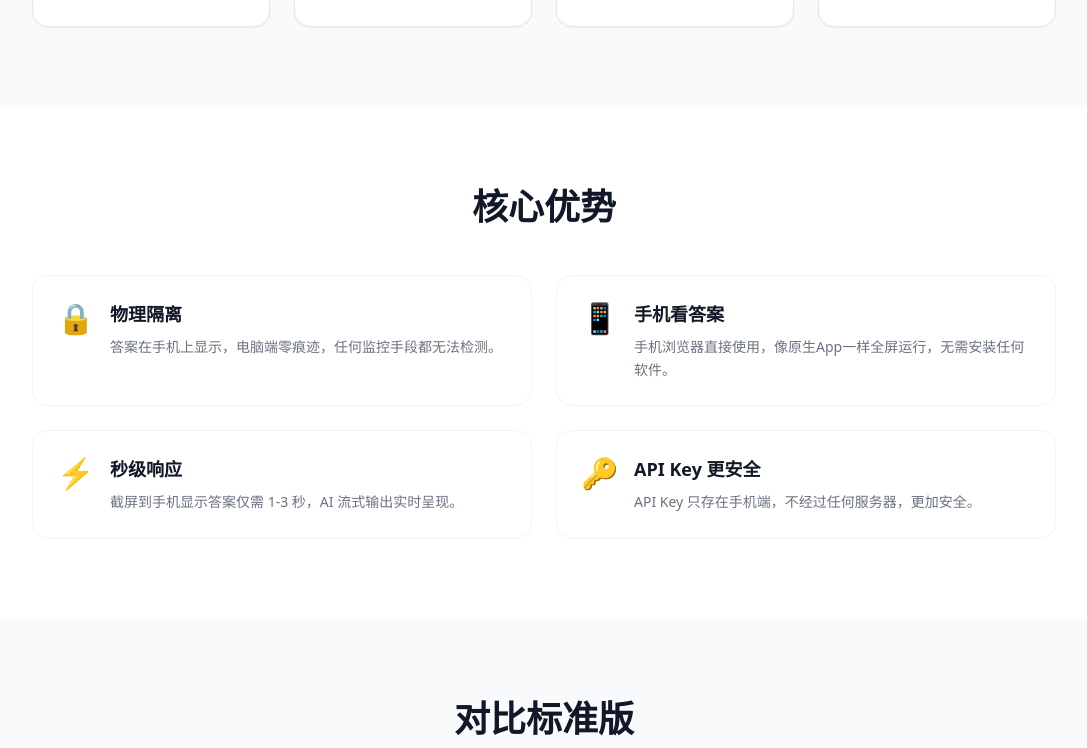
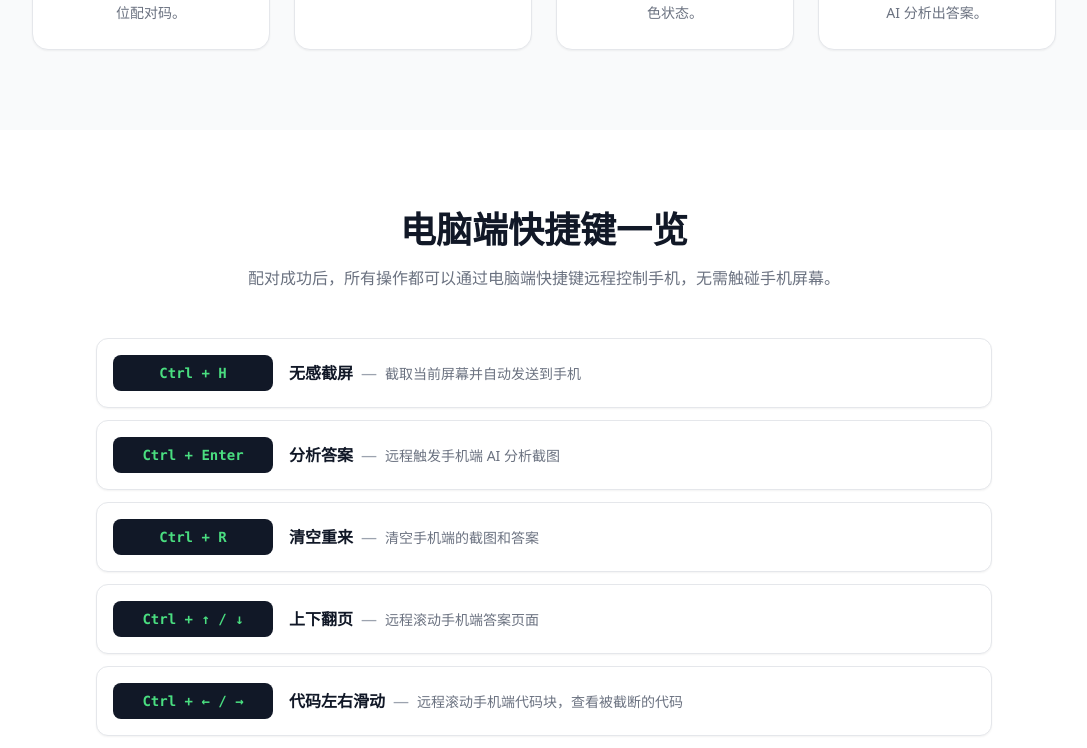
Before and after one commit to benshan123/landing, a Next.js app: page /twophone in a window 1280 px wide. Shown: the part 1020-1768 px from the top of the page, without its empty margins (96-1183 px from the left). Built offline with nearby package versions, Linux system fonts and the light colour scheme.

Commit message:
feat: 重写双机位页面 - 详细配对流程 + 快捷键一览表

```diff
--- a/app/i18n.ts
+++ b/app/i18n.ts
@@ -167,19 +167,29 @@ export const translations = {
     twophone_subtitle: '物理隔离，终极隐身',
     twophone_desc: '电脑只负责无感截屏，答案直接显示在手机上。电脑端无任何窗口痕迹，实现真正的物理隔离。',
     twophone_badge: '🔥 2.0 全新功能',
-    twophone_how_title: '使用流程',
+    twophone_how_title: '如何配对连接',
     twophone_steps: [
-      { step: '1', title: '安装配对', desc: '电脑安装双机位版客户端，启动后显示配对二维码。用手机扫码完成配对。' },
-      { step: '2', title: '开始考试', desc: '电脑端只有系统托盘图标，无任何可疑窗口。正常打开考试/面试页面。' },
-      { step: '3', title: '快捷键截屏', desc: '按 Ctrl+H 无感截屏，截图自动通过加密通道发送到手机。' },
-      { step: '4', title: '手机看答案', desc: '手机自动接收截图并调用 AI 分析，实时显示完整答案。' },
+      { step: '1', title: '电脑端启动', desc: '安装并打开双机位版客户端，在设置→双机位中开启"双机位模式"，软件会自动生成一个 6 位配对码。' },
+      { step: '2', title: '手机端打开', desc: '手机浏览器访问电脑显示的地址（同一 WiFi 下的局域网地址），进入配对页面。' },
+      { step: '3', title: '输入配对码', desc: '在手机配对页面输入电脑上显示的 6 位配对码，点击连接。连接成功后会显示"已配对"绿色状态。' },
+      { step: '4', title: '开始使用', desc: '配对成功后，电脑截屏会自动传到手机。在手机上点击"处理"或电脑按 Ctrl+Enter，即可 AI 分析出答案。' },
+    ],
+    twophone_hotkey_title: '电脑端快捷键一览',
+    twophone_hotkey_desc: '配对成功后，所有操作都可以通过电脑端快捷键远程控制手机，无需触碰手机屏幕。',
+    twophone_hotkeys: [
+      { keys: 'Ctrl + H', action: '无感截屏', desc: '截取当前屏幕并自动发送到手机' },
+      { keys: 'Ctrl + Enter', action: '分析答案', desc: '远程触发手机端 AI 分析截图' },
+      { keys: 'Ctrl + R', action: '清空重来', desc: '清空手机端的截图和答案' },
+      { keys: 'Ctrl + ↑ / ↓', action: '上下翻页', desc: '远程滚动手机端答案页面' },
+      { keys: 'Ctrl + ← / →', action: '代码左右滑动', desc: '远程滚动手机端代码块，查看被截断的代码' },
+      { keys: 'Ctrl + B', action: '隐藏/显示窗口', desc: '快速隐藏电脑端窗口' },
     ],
     twophone_advantage_title: '核心优势',
     twophone_advantages: [
       { icon: '🔒', title: '物理隔离', desc: '答案在手机上显示，电脑端零痕迹，任何监控手段都无法检测。' },
-      { icon: '📱', title: '手机看答案', desc: '手机浏览器直接使用，像原生App一样全屏运行，无需安装任何软件。' },
+      { icon: '🎮', title: '全快捷键操控', desc: '所有操作通过电脑快捷键远程完成，无需触碰手机，像正常打字一样自然。' },
       { icon: '⚡', title: '秒级响应', desc: '截屏到手机显示答案仅需 1-3 秒，AI 流式输出实时呈现。' },
-      { icon: '🔑', title: 'API Key 更安全', desc: 'API Key 只存在手机端，不经过任何服务器，更加安全。' },
+      { icon: '📱', title: '手机免安装', desc: '手机浏览器直接使用，像原生 App 一样全屏运行，无需安装任何软件。' },
     ],
     twophone_vs_title: '对比标准版',
     twophone_vs_headers: ['', '标准版', '双机位版'],
@@ -372,19 +382,29 @@ export const translations = {
     twophone_subtitle: 'Physical Isolation, Ultimate Stealth',
     twophone_desc: 'PC only captures invisible screenshots. Answers are displayed on your phone. Zero traces on the PC — true physical isolation.',
     twophone_badge: '🔥 New in 2.0',
-    twophone_how_title: 'How It Works',
+    twophone_how_title: 'How to Pair & Connect',
     twophone_steps: [
-      { step: '1', title: 'Install & Pair', desc: 'Install the Dual-Device client on your PC. Scan the QR code with your phone to pair.' },
-      { step: '2', title: 'Start Your Exam', desc: 'PC shows only a system tray icon — no suspicious windows. Open your exam/interview page normally.' },
-      { step: '3', title: 'Hotkey Screenshot', desc: 'Press Ctrl+H to take an invisible screenshot. It is sent to your phone via encrypted channel.' },
-      { step: '4', title: 'View Answers on Phone', desc: 'Phone receives the screenshot, calls AI for analysis, and displays the full answer in real-time.' },
+      { step: '1', title: 'Launch on PC', desc: 'Install and open the Dual-Device client. Go to Settings → Dual-Device and enable "Dual-Device Mode". A 6-digit pairing code will appear.' },
+      { step: '2', title: 'Open on Phone', desc: 'On your phone browser, visit the URL displayed on the PC (local network address on the same WiFi).' },
+      { step: '3', title: 'Enter Code', desc: 'Enter the 6-digit pairing code on the phone pairing page and tap Connect. A green "Paired" status confirms success.' },
+      { step: '4', title: 'Start Using', desc: 'Once paired, PC screenshots auto-transfer to phone. Tap "Analyze" on phone or press Ctrl+Enter on PC to get AI answers.' },
+    ],
+    twophone_hotkey_title: 'PC Shortcut Keys',
+    twophone_hotkey_desc: 'After pairing, control everything from the PC keyboard — no need to touch your phone.',
+    twophone_hotkeys: [
+      { keys: 'Ctrl + H', action: 'Silent Screenshot', desc: 'Capture the screen and auto-send to phone' },
+      { keys: 'Ctrl + Enter', action: 'Analyze', desc: 'Remotely trigger AI analysis on phone' },
+      { keys: 'Ctrl + R', action: 'Clear All', desc: 'Clear screenshots and answers on phone' },
+      { keys: 'Ctrl + ↑ / ↓', action: 'Scroll Up/Down', desc: 'Remotely scroll the answer page on phone' },
+      { keys: 'Ctrl + ← / →', action: 'Scroll Code', desc: 'Horizontally scroll code blocks on phone' },
+      { keys: 'Ctrl + B', action: 'Hide/Show', desc: 'Toggle PC window visibility' },
     ],
     twophone_advantage_title: 'Key Advantages',
     twophone_advantages: [
       { icon: '🔒', title: 'Physical Isolation', desc: 'Answers on phone, zero traces on PC. Undetectable by any monitoring method.' },
-      { icon: '📱', title: 'Phone as Display', desc: 'Works in phone browser like a native app — no software installation needed on phone.' },
+      { icon: '🎮', title: 'Full Keyboard Control', desc: 'All operations via PC shortcuts — no need to touch your phone, as natural as typing.' },
       { icon: '⚡', title: 'Instant Response', desc: 'Screenshot to answer on phone in 1-3 seconds. AI streaming output in real-time.' },
-      { icon: '🔑', title: 'Safer API Keys', desc: 'API Keys stored only on your phone, never pass through any server.' },
+      { icon: '📱', title: 'No Phone Install', desc: 'Works in phone browser like a native app — no software installation needed on phone.' },
     ],
     twophone_vs_title: 'vs Standard Version',
     twophone_vs_headers: ['', 'Standard', 'Dual-Device'],
--- a/app/twophone/page.tsx
+++ b/app/twophone/page.tsx
@@ -111,6 +111,33 @@ function StepsSection() {
   );
 }
 
+/* ---- 快捷键一览 ---- */
+function HotkeySection() {
+  const { t } = useLanguage();
+  return (
+    <section className="py-20 px-4">
+      <div className="max-w-4xl mx-auto">
+        <h2 className="text-3xl md:text-4xl font-bold text-center text-gray-900 mb-4">{t.twophone_hotkey_title}</h2>
+        <p className="text-center text-gray-500 mb-12 max-w-2xl mx-auto">{t.twophone_hotkey_desc}</p>
+        <div className="grid gap-3">
+          {t.twophone_hotkeys.map((h: any) => (
+            <div key={h.keys} className="flex items-center gap-4 bg-white rounded-xl border border-gray-200 p-4 shadow-sm hover:border-purple-200 transition">
+              <code className="flex-shrink-0 bg-gray-900 text-green-400 px-4 py-2 rounded-lg text-sm font-mono font-bold min-w-[160px] text-center">
+                {h.keys}
+              </code>
+              <div className="flex-1 min-w-0">
+                <span className="font-semibold text-gray-900">{h.action}</span>
+                <span className="text-gray-400 mx-2">—</span>
+                <span className="text-sm text-gray-500">{h.desc}</span>
+              </div>
+            </div>
+          ))}
+        </div>
+      </div>
+    </section>
+  );
+}
+
 /* ---- 核心优势 ---- */
 function AdvantagesSection() {
   const { t } = useLanguage();
@@ -213,6 +240,7 @@ export default function TwoPhonePage() {
       <HeroSection />
       <ArchitectureSection />
       <StepsSection />
+      <HotkeySection />
       <AdvantagesSection />
       <CompareSection />
       <DownloadSection />
```
